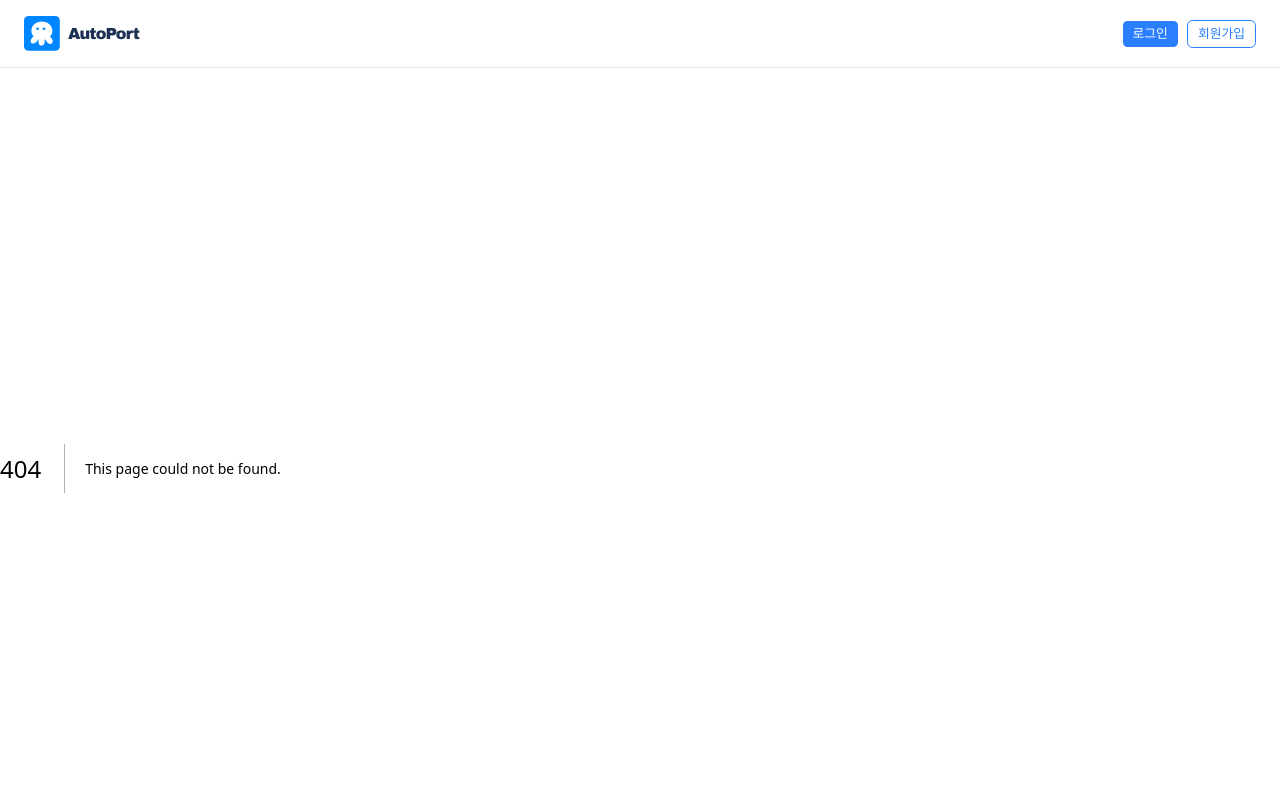
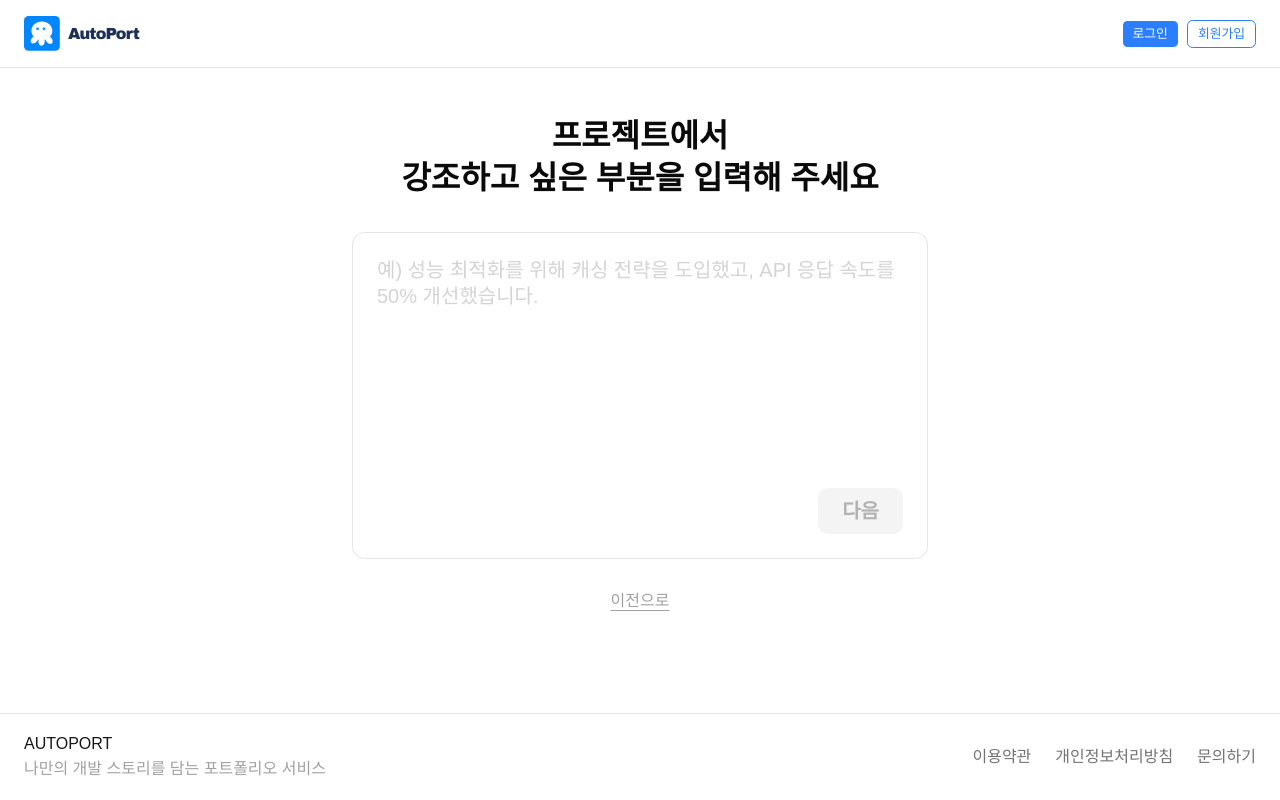
Before and after one commit to AutoportProject/autoport-fe, a Next.js app: page /home/repos/analyze/emphasis in a window 1280 px wide. Before the commit this address had no page. Shown: the top 800 px of the page. Built offline with nearby package versions, Linux system fonts and the light colour scheme; no server answers; a web font is replaced by a local one.

Commit message:
feat: 강조 내용 입력 페이지 추가

```diff
--- /dev/null
+++ b/src/app/home/repos/analyze/emphasis/page.tsx
@@ -0,0 +1,62 @@
+'use client'
+
+import { useState } from 'react'
+import { useRouter } from 'next/navigation'
+import { useUserMe } from '@/hooks/useUserMe'
+import { useGeneratePortfolio } from '@/hooks/useGeneratePortfolio'
+
+const EmphasisPage = () => {
+  const [emphasis, setEmphasis] = useState('')
+  const { user } = useUserMe()
+  const { isLoading, error, generate } = useGeneratePortfolio()
+  const router = useRouter()
+
+  const handleNext = async () => {
+    if (!user) return
+    await generate(emphasis, user.name)
+  }
+
+  return (
+    <div className="flex w-full flex-col items-center gap-8 px-6 py-12">
+      <div className="flex flex-col items-center gap-1 text-center">
+        <h1 className="title-bold text-neutral-950">
+          프로젝트에서
+          <br />
+          강조하고 싶은 부분을 입력해 주세요
+        </h1>
+      </div>
+
+      <div className="w-full max-w-xl rounded-2xl border border-neutral-200 p-6">
+        <textarea
+          value={emphasis}
+          onChange={(e) => setEmphasis(e.target.value)}
+          placeholder="예) 성능 최적화를 위해 캐싱 전략을 도입했고, API 응답 속도를 50% 개선했습니다."
+          className="body-m h-52 w-full resize-none bg-transparent text-neutral-800 placeholder:text-neutral-300 focus:outline-none"
+        />
+
+        {error && (
+          <p className="caption-m-sm mt-2 text-red-500">{error}</p>
+        )}
+
+        <div className="mt-4 flex justify-end">
+          <button
+            onClick={handleNext}
+            disabled={isLoading || !user}
+            className="body-sb rounded-xl bg-neutral-200 px-6 py-2.5 text-neutral-700 transition-all hover:bg-neutral-900 hover:text-white disabled:cursor-not-allowed disabled:opacity-40"
+          >
+            {isLoading ? '생성 중...' : '다음'}
+          </button>
+        </div>
+      </div>
+
+      <button
+        onClick={() => router.back()}
+        className="caption-m-sm text-neutral-400 underline underline-offset-4"
+      >
+        이전으로
+      </button>
+    </div>
+  )
+}
+
+export default EmphasisPage
```
